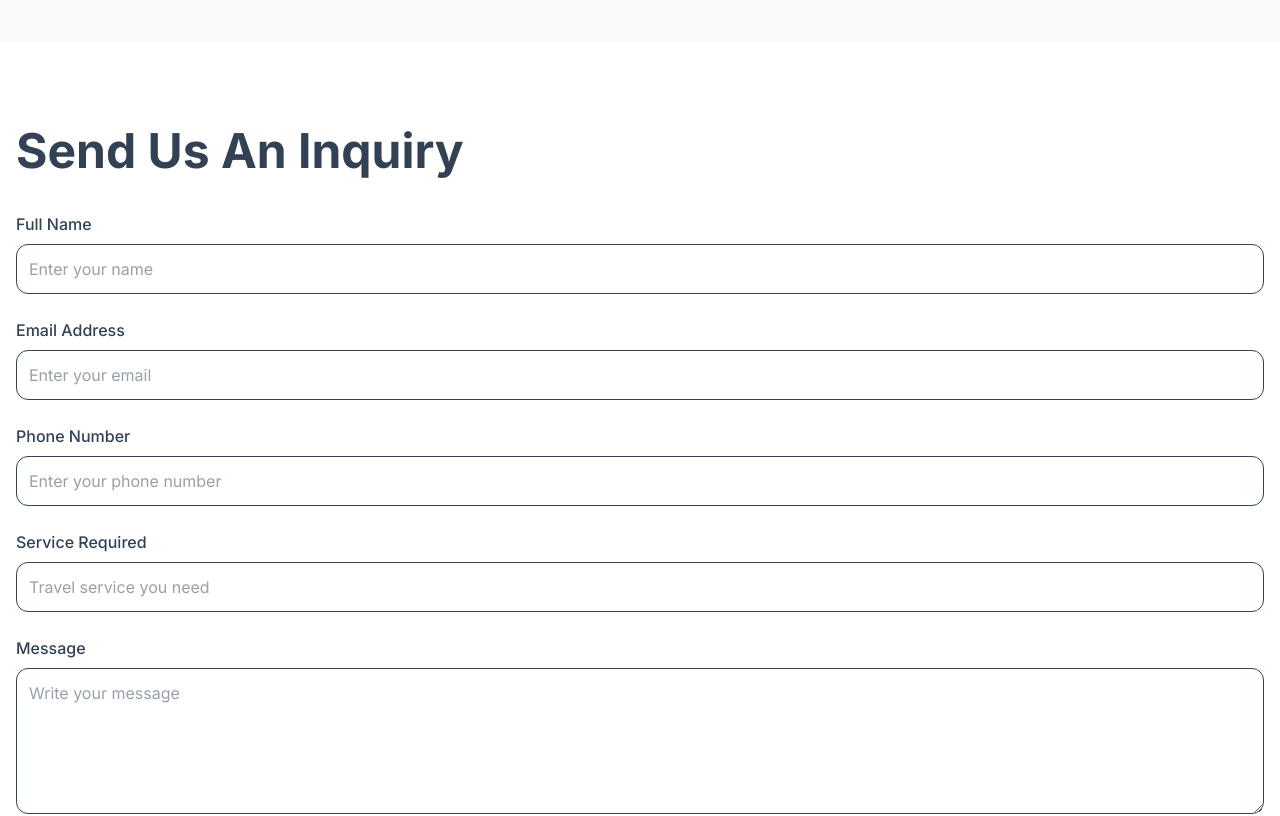
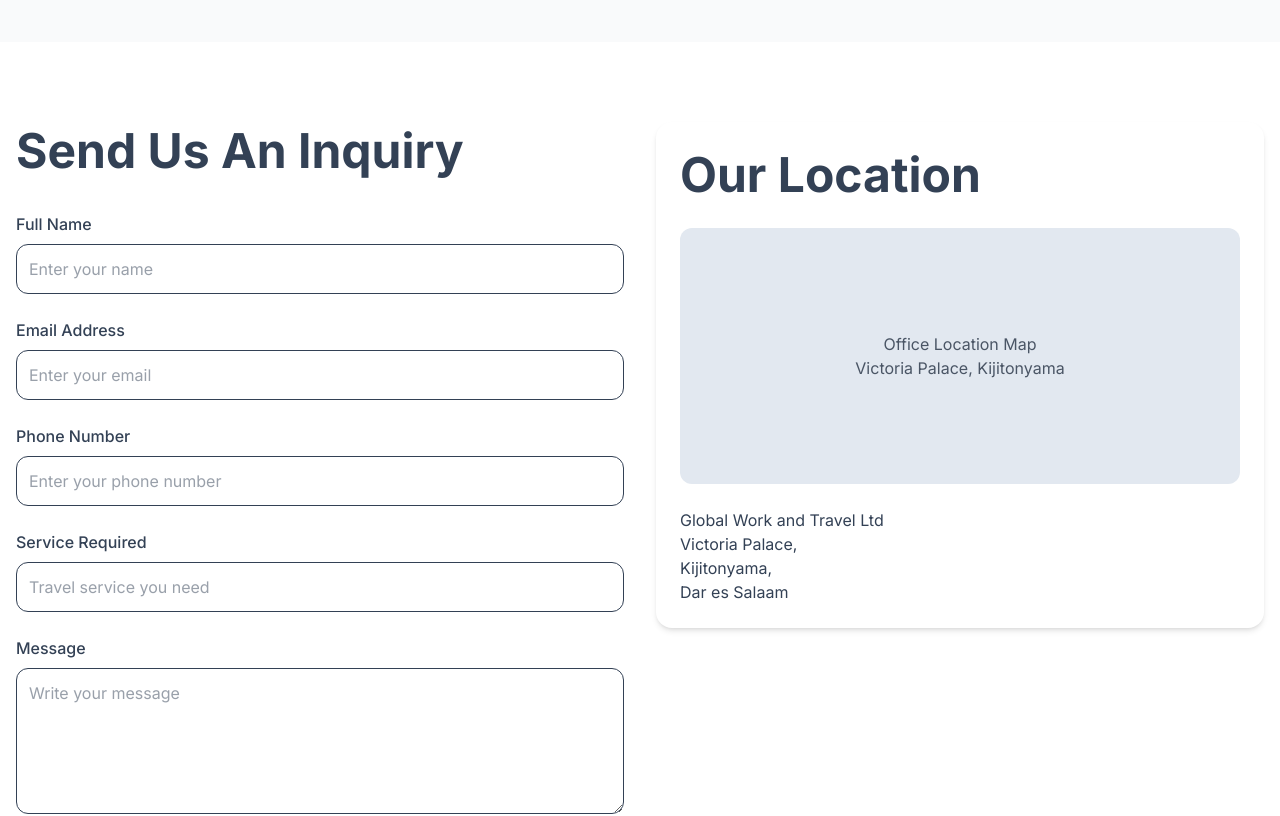
Before and after one commit to ericbalaile/Balaile-Tech-Lab, a React (Vite) app: page /contact in a window 1280 px wide. Shown: the part 820-1636 px from the top of the page. Built offline with nearby package versions, Linux system fonts and the light colour scheme.

Commit message:
Improve contact page layout with location section

```diff
--- a/src/pages/Contact.jsx
+++ b/src/pages/Contact.jsx
@@ -60,13 +60,15 @@ function Contact() {
         </Container>
       </Section>
 
-      {/* Inquiry Form */}
+      {/* Inquiry + Location */}
       <Section>
         <Container>
+          <div className="grid gap-8 md:grid-cols-2">
+            {/* Inquiry Form */}
+            <div>
               <h2 className="text-3xl font-bold">Send Us An Inquiry</h2>
 
-          <div className="mt-8 max-w-2xl">
-            <form className="space-y-6">
+              <form className="mt-8 space-y-6">
                 <div>
                   <label className="block font-medium">Full Name</label>
 
@@ -120,6 +122,32 @@ function Contact() {
                 <Button variant="primary">Submit Inquiry</Button>
               </form>
             </div>
+
+            {/* Location */}
+            <div>
+              <Card>
+                <h2 className="text-3xl font-bold">Our Location</h2>
+
+                <div className="mt-6 flex h-64 items-center justify-center rounded-lg bg-gray-200">
+                  <p className="text-center text-gray-600">
+                    Office Location Map
+                    <br />
+                    Victoria Palace, Kijitonyama
+                  </p>
+                </div>
+
+                <p className="mt-6">
+                  Global Work and Travel Ltd
+                  <br />
+                  Victoria Palace,
+                  <br />
+                  Kijitonyama,
+                  <br />
+                  Dar es Salaam
+                </p>
+              </Card>
+            </div>
+          </div>
         </Container>
       </Section>
 
```
Lines whose indentation alone changed are shown as unchanged.
